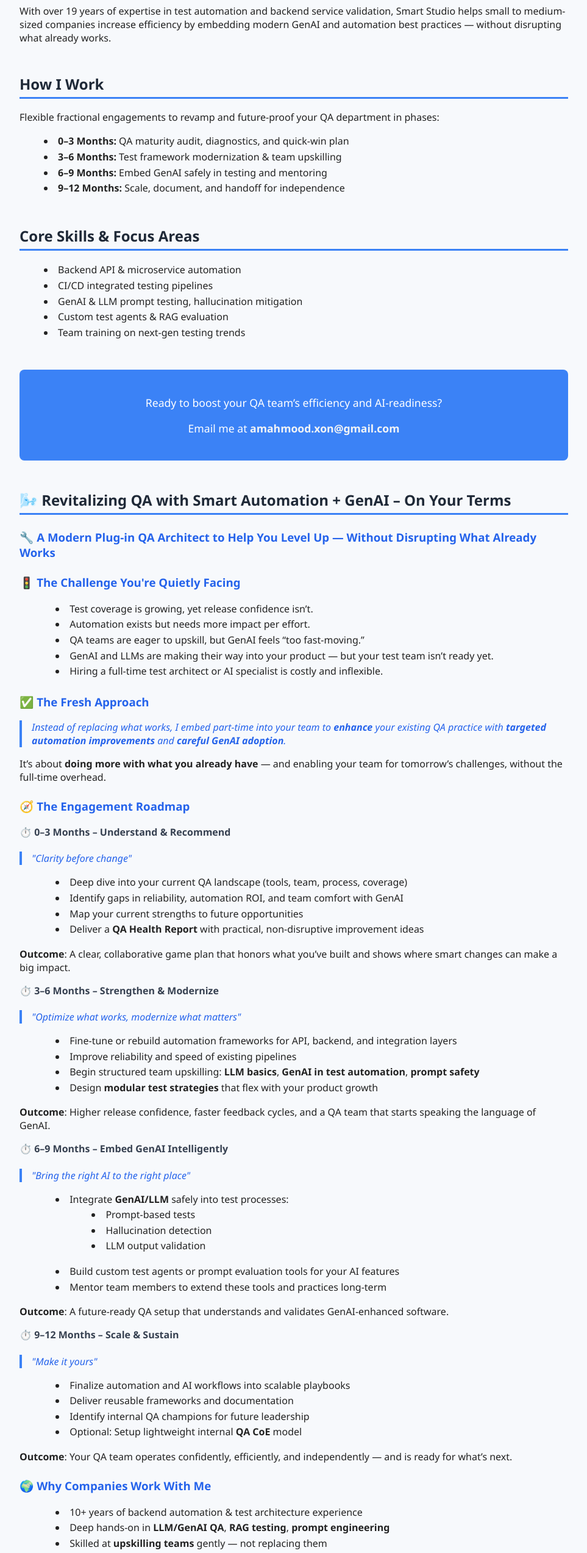
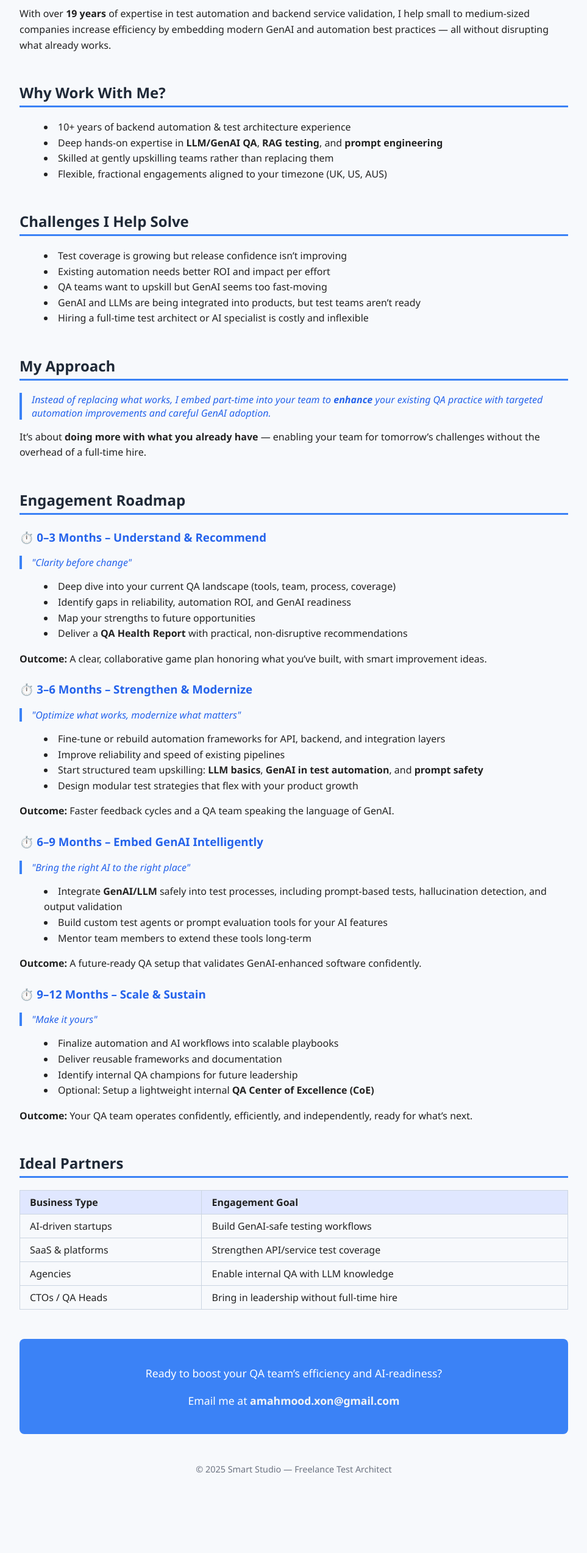
Before and after one commit to Atifmahmood12/smart-studio, a plain HTML site: page index.html in a window 1280 px wide. Shown: the part 240-2786 px from the top of the page at 61% size, without its empty margins (158-1121 px from the left). After the commit the page ends 2674 px from the top, so only its background shows below. Drawn offline with Linux system fonts and the light colour scheme.

Commit message:
Update index.html

```diff
--- a/index.html
+++ b/index.html
@@ -37,9 +37,40 @@
     border-bottom: 3px solid #3b82f6;
     padding-bottom: 0.3rem;
   }
+  h3 {
+    color: #2563eb;
+    margin-top: 1.5rem;
+  }
+  h4 {
+    color: #374151;
+    margin-top: 1rem;
+  }
+  p, ul {
+    line-height: 1.6;
+    margin-bottom: 1rem;
+  }
   ul {
     list-style: disc inside;
-    line-height: 1.6;
+  }
+  blockquote {
+    border-left: 4px solid #3b82f6;
+    padding-left: 1rem;
+    color: #2563eb;
+    font-style: italic;
+    margin: 1rem 0;
+  }
+  table {
+    width: 100%;
+    border-collapse: collapse;
+    margin: 1rem 0;
+  }
+  th, td {
+    border: 1px solid #cbd5e1;
+    padding: 0.5rem 1rem;
+    text-align: left;
+  }
+  th {
+    background-color: #e0e7ff;
   }
   .contact {
     background: #3b82f6;
@@ -60,42 +91,6 @@
     font-size: 0.9rem;
     margin: 3rem 0 1rem;
   }
-  /* New styles for added content */
-  .pitch-section h3 {
-    color: #2563eb;
-    margin-top: 1.5rem;
-  }
-  .pitch-section h4 {
-    color: #374151;
-    margin-top: 1rem;
-  }
-  .pitch-section blockquote {
-    border-left: 4px solid #3b82f6;
-    padding-left: 1rem;
-    color: #2563eb;
-    font-style: italic;
-    margin: 1rem 0;
-  }
-  .pitch-section table {
-    width: 100%;
-    border-collapse: collapse;
-    margin: 1rem 0;
-  }
-  .pitch-section th, .pitch-section td {
-    border: 1px solid #cbd5e1;
-    padding: 0.5rem 1rem;
-    text-align: left;
-  }
-  .pitch-section th {
-    background-color: #e0e7ff;
-  }
-  .pitch-section p, .pitch-section ul {
-    margin-bottom: 1rem;
-  }
-  .pitch-section ul {
-    list-style-type: disc;
-    margin-left: 1.2rem;
-  }
   @media (max-width: 600px) {
     header h1 {
       font-size: 2rem;
@@ -110,146 +105,103 @@
 </header>
 <main>
   <section>
-    <h2>About</h2>
-    <p>
-      With over 19 years of expertise in test automation and backend service validation, Smart Studio helps small to medium-sized companies increase efficiency by embedding modern GenAI and automation best practices — without disrupting what already works.
-    </p>
+    <h2>About Me</h2>
+    <p>With over <strong>19 years</strong> of expertise in test automation and backend service validation, I help small to medium-sized companies increase efficiency by embedding modern GenAI and automation best practices — all without disrupting what already works.</p>
   </section>
+
   <section>
-    <h2>How I Work</h2>
-    <p>Flexible fractional engagements to revamp and future-proof your QA department in phases:</p>
+    <h2>Why Work With Me?</h2>
     <ul>
-      <li><strong>0–3 Months:</strong> QA maturity audit, diagnostics, and quick-win plan</li>
-      <li><strong>3–6 Months:</strong> Test framework modernization & team upskilling</li>
-      <li><strong>6–9 Months:</strong> Embed GenAI safely in testing and mentoring</li>
-      <li><strong>9–12 Months:</strong> Scale, document, and handoff for independence</li>
+      <li>10+ years of backend automation & test architecture experience</li>
+      <li>Deep hands-on expertise in <strong>LLM/GenAI QA</strong>, <strong>RAG testing</strong>, and <strong>prompt engineering</strong></li>
+      <li>Skilled at gently upskilling teams rather than replacing them</li>
+      <li>Flexible, fractional engagements aligned to your timezone (UK, US, AUS)</li>
     </ul>
   </section>
+
   <section>
-    <h2>Core Skills & Focus Areas</h2>
+    <h2>Challenges I Help Solve</h2>
     <ul>
-      <li>Backend API & microservice automation</li>
-      <li>CI/CD integrated testing pipelines</li>
-      <li>GenAI & LLM prompt testing, hallucination mitigation</li>
-      <li>Custom test agents & RAG evaluation</li>
-      <li>Team training on next-gen testing trends</li>
+      <li>Test coverage is growing but release confidence isn’t improving</li>
+      <li>Existing automation needs better ROI and impact per effort</li>
+      <li>QA teams want to upskill but GenAI seems too fast-moving</li>
+      <li>GenAI and LLMs are being integrated into products, but test teams aren’t ready</li>
+      <li>Hiring a full-time test architect or AI specialist is costly and inflexible</li>
     </ul>
   </section>
+
+  <section>
+    <h2>My Approach</h2>
+    <blockquote>Instead of replacing what works, I embed part-time into your team to <strong>enhance</strong> your existing QA practice with targeted automation improvements and careful GenAI adoption.</blockquote>
+    <p>It’s about <strong>doing more with what you already have</strong> — enabling your team for tomorrow’s challenges without the overhead of a full-time hire.</p>
+  </section>
+
+  <section>
+    <h2>Engagement Roadmap</h2>
+
+    <h3>⏱️ 0–3 Months – Understand & Recommend</h3>
+    <blockquote><em>"Clarity before change"</em></blockquote>
+    <ul>
+      <li>Deep dive into your current QA landscape (tools, team, process, coverage)</li>
+      <li>Identify gaps in reliability, automation ROI, and GenAI readiness</li>
+      <li>Map your strengths to future opportunities</li>
+      <li>Deliver a <strong>QA Health Report</strong> with practical, non-disruptive recommendations</li>
+    </ul>
+    <p><strong>Outcome:</strong> A clear, collaborative game plan honoring what you’ve built, with smart improvement ideas.</p>
+
+    <h3>⏱️ 3–6 Months – Strengthen & Modernize</h3>
+    <blockquote><em>"Optimize what works, modernize what matters"</em></blockquote>
+    <ul>
+      <li>Fine-tune or rebuild automation frameworks for API, backend, and integration layers</li>
+      <li>Improve reliability and speed of existing pipelines</li>
+      <li>Start structured team upskilling: <strong>LLM basics</strong>, <strong>GenAI in test automation</strong>, and <strong>prompt safety</strong></li>
+      <li>Design modular test strategies that flex with your product growth</li>
+    </ul>
+    <p><strong>Outcome:</strong> Faster feedback cycles and a QA team speaking the language of GenAI.</p>
+
+    <h3>⏱️ 6–9 Months – Embed GenAI Intelligently</h3>
+    <blockquote><em>"Bring the right AI to the right place"</em></blockquote>
+    <ul>
+      <li>Integrate <strong>GenAI/LLM</strong> safely into test processes, including prompt-based tests, hallucination detection, and output validation</li>
+      <li>Build custom test agents or prompt evaluation tools for your AI features</li>
+      <li>Mentor team members to extend these tools long-term</li>
+    </ul>
+    <p><strong>Outcome:</strong> A future-ready QA setup that validates GenAI-enhanced software confidently.</p>
+
+    <h3>⏱️ 9–12 Months – Scale & Sustain</h3>
+    <blockquote><em>"Make it yours"</em></blockquote>
+    <ul>
+      <li>Finalize automation and AI workflows into scalable playbooks</li>
+      <li>Deliver reusable frameworks and documentation</li>
+      <li>Identify internal QA champions for future leadership</li>
+      <li>Optional: Setup a lightweight internal <strong>QA Center of Excellence (CoE)</strong></li>
+    </ul>
+    <p><strong>Outcome:</strong> Your QA team operates confidently, efficiently, and independently, ready for what’s next.</p>
+  </section>
+
+  <section>
+    <h2>Ideal Partners</h2>
+    <table>
+      <thead>
+        <tr>
+          <th>Business Type</th>
+          <th>Engagement Goal</th>
+        </tr>
+      </thead>
+      <tbody>
+        <tr><td>AI-driven startups</td><td>Build GenAI-safe testing workflows</td></tr>
+        <tr><td>SaaS & platforms</td><td>Strengthen API/service test coverage</td></tr>
+        <tr><td>Agencies</td><td>Enable internal QA with LLM knowledge</td></tr>
+        <tr><td>CTOs / QA Heads</td><td>Bring in leadership without full-time hire</td></tr>
+      </tbody>
+    </table>
+  </section>
+
   <section class="contact">
     <p>Ready to boost your QA team’s efficiency and AI-readiness?</p>
     <p>Email me at <a href="mailto:amahmood.xon@gmail.com">amahmood.xon@gmail.com</a></p>
   </section>
 
-  <!-- New Pitch Content Added Here -->
-  <section class="pitch-section">
-    <h2>🌬️ Revitalizing QA with Smart Automation + GenAI – On Your Terms</h2>
-
-    <h3>🔧 A Modern Plug-in QA Architect to Help You Level Up — Without Disrupting What Already Works</h3>
-
-    <h3>🚦 The Challenge You're Quietly Facing</h3>
-    <ul>
-      <li>Test coverage is growing, yet release confidence isn’t.</li>
-      <li>Automation exists but needs more impact per effort.</li>
-      <li>QA teams are eager to upskill, but GenAI feels “too fast-moving.”</li>
-      <li>GenAI and LLMs are making their way into your product — but your test team isn’t ready yet.</li>
-      <li>Hiring a full-time test architect or AI specialist is costly and inflexible.</li>
-    </ul>
-
-    <h3>✅ The Fresh Approach</h3>
-    <blockquote>Instead of replacing what works, I embed part-time into your team to <strong>enhance</strong> your existing QA practice with <strong>targeted automation improvements</strong> and <strong>careful GenAI adoption</strong>.</blockquote>
-    <p>It’s about <strong>doing more with what you already have</strong> — and enabling your team for tomorrow’s challenges, without the full-time overhead.</p>
-
-    <h3>🧭 The Engagement Roadmap</h3>
-
-    <h4>⏱️ 0–3 Months – Understand & Recommend</h4>
-    <blockquote><em>"Clarity before change"</em></blockquote>
-    <ul>
-      <li>Deep dive into your current QA landscape (tools, team, process, coverage)</li>
-      <li>Identify gaps in reliability, automation ROI, and team comfort with GenAI</li>
-      <li>Map your current strengths to future opportunities</li>
-      <li>Deliver a <strong>QA Health Report</strong> with practical, non-disruptive improvement ideas</li>
-    </ul>
-    <p><strong>Outcome</strong>: A clear, collaborative game plan that honors what you’ve built and shows where smart changes can make a big impact.</p>
-
-    <h4>⏱️ 3–6 Months – Strengthen & Modernize</h4>
-    <blockquote><em>"Optimize what works, modernize what matters"</em></blockquote>
-    <ul>
-      <li>Fine-tune or rebuild automation frameworks for API, backend, and integration layers</li>
-      <li>Improve reliability and speed of existing pipelines</li>
-      <li>Begin structured team upskilling: <strong>LLM basics</strong>, <strong>GenAI in test automation</strong>, <strong>prompt safety</strong></li>
-      <li>Design <strong>modular test strategies</strong> that flex with your product growth</li>
-    </ul>
-    <p><strong>Outcome</strong>: Higher release confidence, faster feedback cycles, and a QA team that starts speaking the language of GenAI.</p>
-
-    <h4>⏱️ 6–9 Months – Embed GenAI Intelligently</h4>
-    <blockquote><em>"Bring the right AI to the right place"</em></blockquote>
-    <ul>
-      <li>Integrate <strong>GenAI/LLM</strong> safely into test processes:
-        <ul>
-          <li>Prompt-based tests</li>
-          <li>Hallucination detection</li>
-          <li>LLM output validation</li>
-        </ul>
-      </li>
-      <li>Build custom test agents or prompt evaluation tools for your AI features</li>
-      <li>Mentor team members to extend these tools and practices long-term</li>
-    </ul>
-    <p><strong>Outcome</strong>: A future-ready QA setup that understands and validates GenAI-enhanced software.</p>
-
-    <h4>⏱️ 9–12 Months – Scale & Sustain</h4>
-    <blockquote><em>"Make it yours"</em></blockquote>
-    <ul>
-      <li>Finalize automation and AI workflows into scalable playbooks</li>
-      <li>Deliver reusable frameworks and documentation</li>
-      <li>Identify internal QA champions for future leadership</li>
-      <li>Optional: Setup lightweight internal <strong>QA CoE</strong> model</li>
-    </ul>
-    <p><strong>Outcome</strong>: Your QA team operates confidently, efficiently, and independently — and is ready for what’s next.</p>
-
-    <h3>🌍 Why Companies Work With Me</h3>
-    <ul>
-      <li>10+ years of backend automation & test architecture experience</li>
-      <li>Deep hands-on in <strong>LLM/GenAI QA</strong>, <strong>RAG testing</strong>, <strong>prompt engineering</strong></li>
-      <li>Skilled at <strong>upskilling teams</strong> gently — not replacing them</li>
-      <li>Flexible engagements: <strong>fractional, milestone-based</strong>, aligned to your time zone (UK, US, AUS)</li>
-    </ul>
-
-    <h3>💼 Ideal Partners</h3>
-    <table>
-      <thead>
-        <tr><th>Business Type</th><th>Engagement Goal</th></tr>
-      </thead>
-      <tbody>
-        <tr><td>AI-driven startups</td><td>Build GenAI-safe testing workflows</td></tr>
-        <tr><td>SaaS & platforms</td><td>Strengthen API/service test coverage</td></tr>
-        <tr><td>Agencies</td><td>Enable internal QA with LLM knowledge</td></tr>
-        <tr><td>CTOs/QA Heads</td><td>Bring in leadership without full-time hire</td></tr>
-      </tbody>
-    </table>
-
-    <h3>📬 Let’s Talk</h3>
-    <p>This isn’t about replacing what you’ve built — it’s about bringing in <strong>a fresh wind</strong> to make your QA more efficient, future-ready, and GenAI-friendly.</p>
-    <p>📧 Email: <strong><a href="mailto:your_pseudonym@email.com">your_pseudonym@email.com</a></strong><br />
-    🌐 Website: <strong><a href="https://yourwebsite.dev" target="_blank" rel="noopener noreferrer">yourwebsite.dev</a></strong><br />
-    🛠️ GitHub: <strong><a href="https://github.com/yourhandle" target="_blank" rel="noopener noreferrer">github.com/yourhandle</a></strong></p>
-
-    <h3>🔧 Next Steps (What I'll Prepare for You)</h3>
-    <p>I'll now generate:</p>
-    <ol>
-      <li><strong>PDF Version</strong> – Clean, branded summary pitch (for email or attachments)</li>
-      <li><strong>Pitch Deck</strong> – Visual presentation for quick reading (great for LinkedIn DM, cold email)</li>
-      <li><strong>Landing Page</strong> – Simple web page version that you can host to attract freelance leads</li>
-    </ol>
-
-    <p>Before I generate those, can you confirm:</p>
-    <ul>
-      <li>🔹 Your <strong>freelance alias or pseudonym</strong> (if you have one)?</li>
-      <li>🔹 Preferred <strong>email and website handle</strong> to include?</li>
-      <li>🔹 Any <strong>logo or color scheme</strong> you'd like me to use in the visuals?</li>
-    </ul>
-
-    <p>Once I have that, I’ll create all three assets for you.</p>
-  </section>
 </main>
 <footer>
   © 2025 Smart Studio — Freelance Test Architect
```
